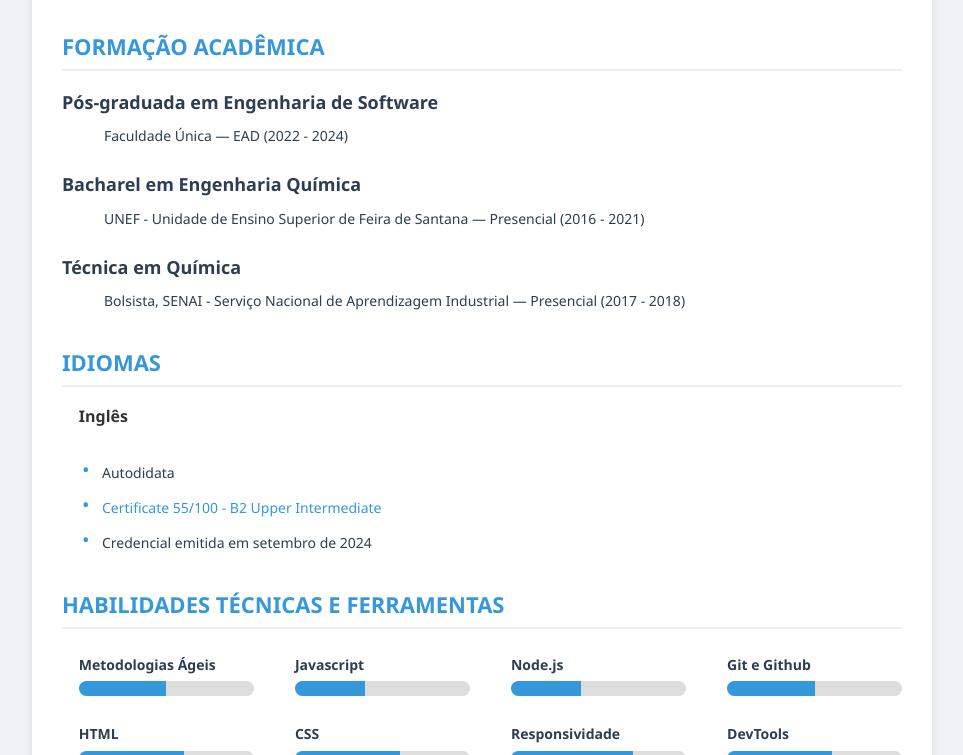
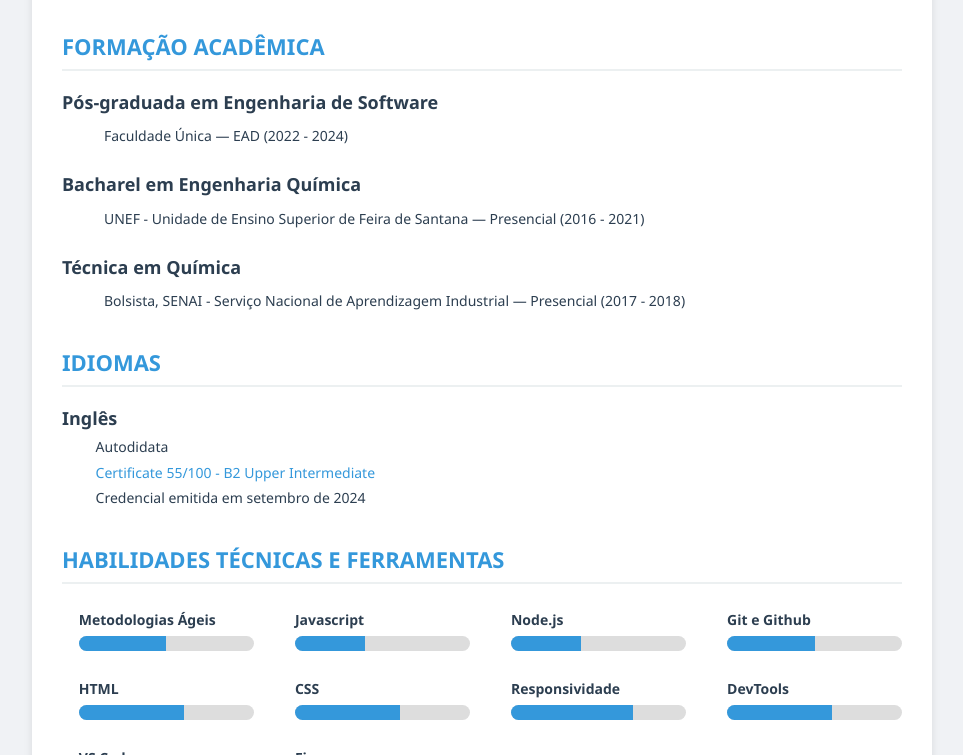
Before and after one commit to ingnasc/my-resume, a plain HTML site: page index.html in a window 1280 px wide. Shown: the part 450-1205 px from the top of the page, without its empty margins (158-1121 px from the left). Drawn offline with Linux system fonts and the light colour scheme.

Commit message:
update section language

```diff
--- a/index.html
+++ b/index.html
@@ -45,13 +45,10 @@
 
         <section class="section">
             <h2>IDIOMAS</h2>
-            <p><b>Inglês</b></p>
-            <br>
-                <ul>
-                    <li>Autodidata</li>
-                    <li><a href="https://cert.efset.org/GWGhq3" target="_blank">Certificate 55/100 - B2 Upper Intermediate</a></li>
-                    <li>Credencial emitida em setembro de 2024</li>
-                </ul>
+            <h3 class="section-language"><b>Inglês</b></p>
+                <p class="section-language">Autodidata</p>
+                <p class="section-language"><a href="https://cert.efset.org/GWGhq3" target="_blank">Certificate 55/100 - B2 Upper Intermediate</a></p>
+                <p class="section-language">Credencial emitida em setembro de 2024</p>
         </section>
 
         <section class="section">
--- a/style.css
+++ b/style.css
@@ -147,6 +147,19 @@ header p {
 
 .section h3 {
     color: var(--text-secondary);
+}
+
+h3.section-language {
+    font-size: 18px;
+    color: var(--text-secondary);
+    margin-bottom: 5px;
+    font-weight: 500;
+}
+
+p.section-language {
+    padding-left: 2%;
+    font-size: 14px;
+    font-weight: 400;
 }
 
 .skills-grid {
```
